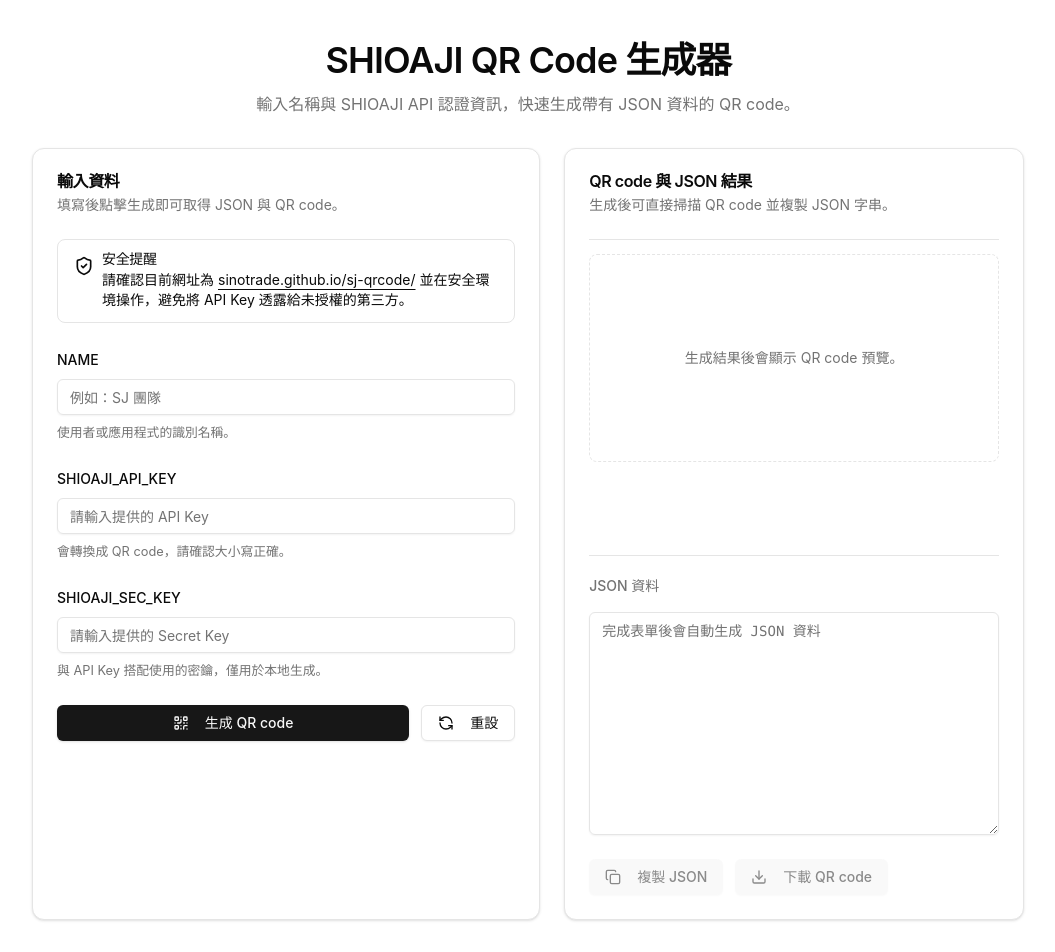
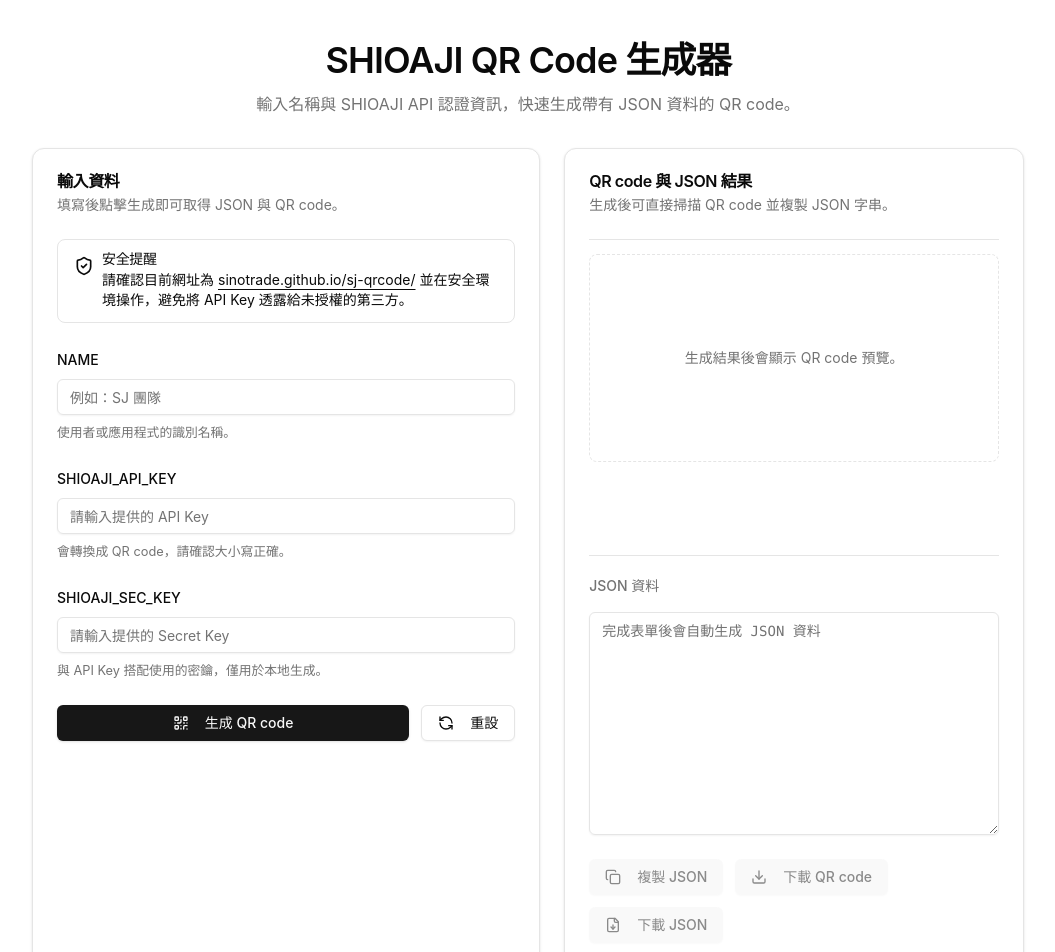
Before and after one commit to Sinotrade/sj-qrcode, a React (Vite) app: page / in a window 1280 px wide. Shown: the top 952 px of the page, without its empty margins (112-1167 px from the left). Built offline with nearby package versions, Linux system fonts and the light colour scheme.

Commit message:
feat: support json download with branded filenames

```diff
--- a/src/App.tsx
+++ b/src/App.tsx
@@ -11,6 +11,7 @@
   Download,
   RefreshCcw,
   ShieldCheck,
+  FileDown,
 } from 'lucide-react'
 
 import { Button } from '@/components/ui/button'
@@ -129,11 +130,31 @@
 
     const link = document.createElement('a')
     const timestamp = new Date().toISOString().replaceAll(/[:.]/g, '-').slice(0, 19)
+    const normalizedName = (form.getValues('name') || 'anon').trim() || 'anon'
     link.href = qrCodeDataUrl
-    link.download = `sj-config-${timestamp}.png`
+    link.download = `sj-token-${normalizedName}-${timestamp}.png`
     link.click()
 
     toast.success('QR code 已開始下載')
+  }
+
+  const handleDownloadJson = () => {
+    if (!jsonPayload) {
+      toast.error('尚未生成 JSON 資料')
+      return
+    }
+
+    const normalizedName = (form.getValues('name') || 'anon').trim() || 'anon'
+    const timestamp = new Date().toISOString().replaceAll(/[:.]/g, '-').slice(0, 19)
+    const blob = new Blob([jsonPayload], { type: 'application/json;charset=utf-8' })
+    const url = URL.createObjectURL(blob)
+    const link = document.createElement('a')
+    link.href = url
+    link.download = `sj-token-${normalizedName}-${timestamp}.json`
+    link.click()
+    URL.revokeObjectURL(url)
+
+    toast.success('JSON 檔案已開始下載')
   }
 
   const handleReset = () => {
@@ -322,6 +343,14 @@
                 >
                   <Download className="mr-2 h-4 w-4" />下載 QR code
                 </Button>
+                <Button
+                  type="button"
+                  variant="secondary"
+                  disabled={!jsonPayload}
+                  onClick={handleDownloadJson}
+                >
+                  <FileDown className="mr-2 h-4 w-4" />下載 JSON
+                </Button>
               </CardFooter>
           </Card>
         </section>
```
Lines whose indentation alone changed are shown as unchanged.
